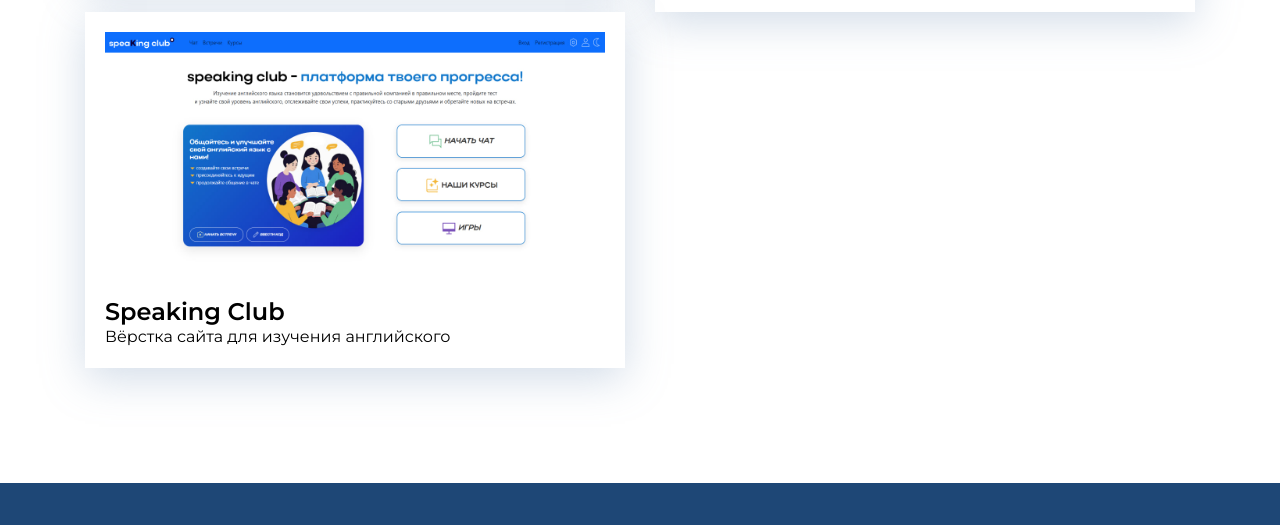
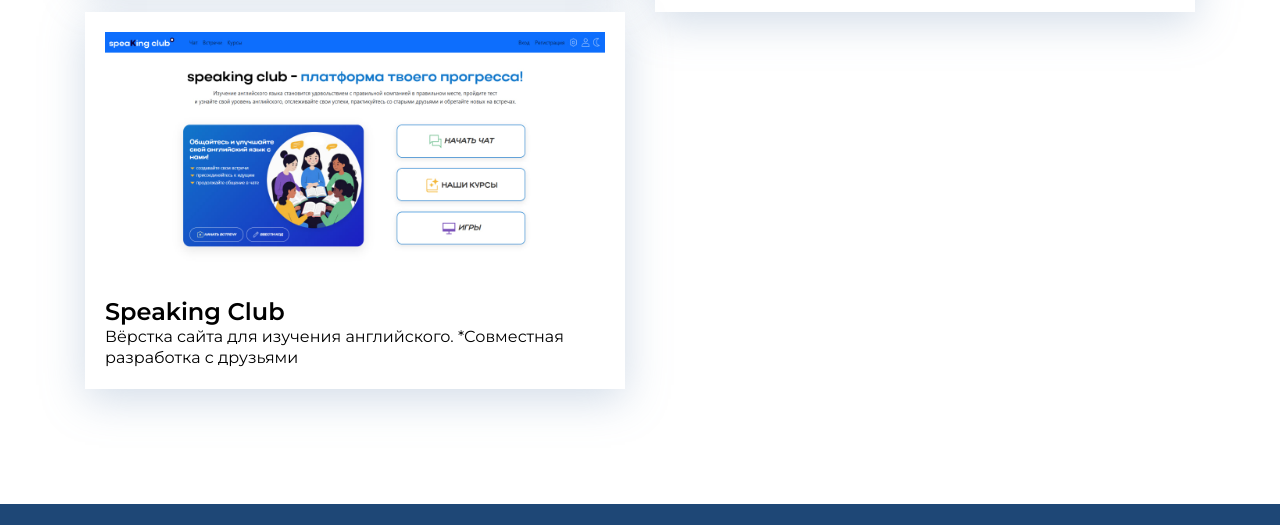
Before and after one commit to Max-IT04/portfolio1, a plain HTML site: page index.html in a window 1280 px wide. Shown: the part 1384-1909 px from the top of the page. Drawn offline with Linux system fonts and the light colour scheme.

Commit message:
Update index.html

```diff
--- a/index.html
+++ b/index.html
@@ -59,7 +59,7 @@
             <a href="speaking-club.html" class="card-link">
               <img class="card-img" src="./images/projects/speaking_club.jpg" alt="Speaking-Club">
               <h3 class="card-title">Speaking Club</h3>
-              <p>Вёрстка сайта для изучения английского</p>
+              <p>Вёрстка сайта для изучения английского. *Совместная разработка с друзьями</p>
             </a>
 
           </div>
```
